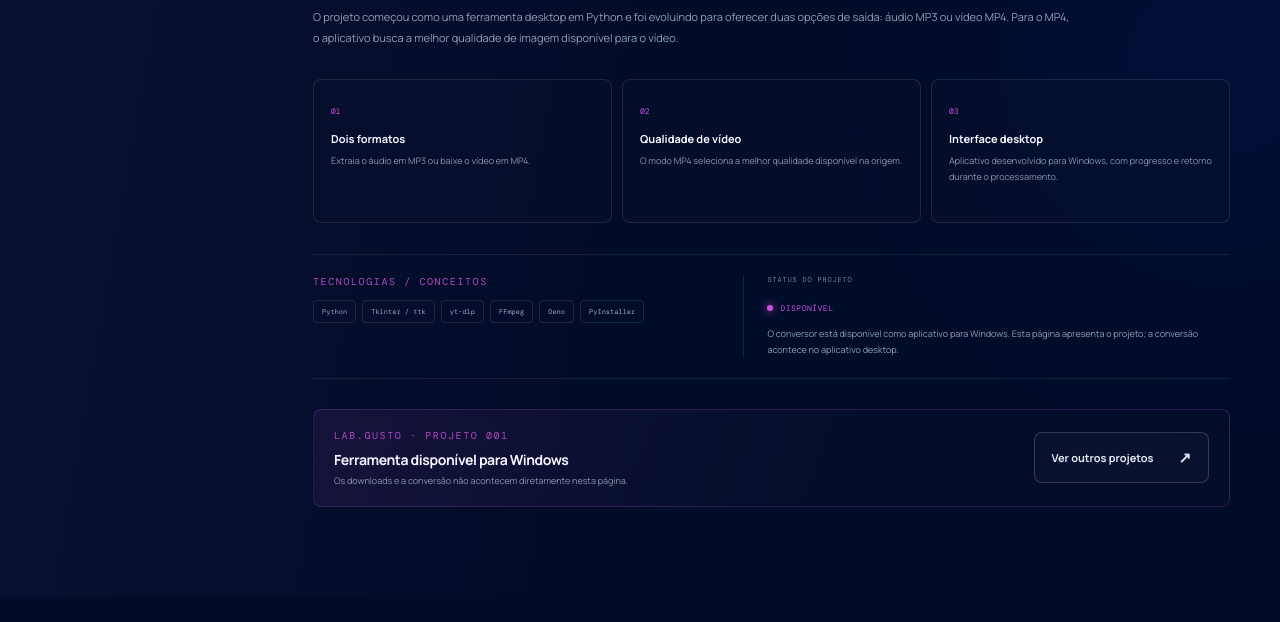
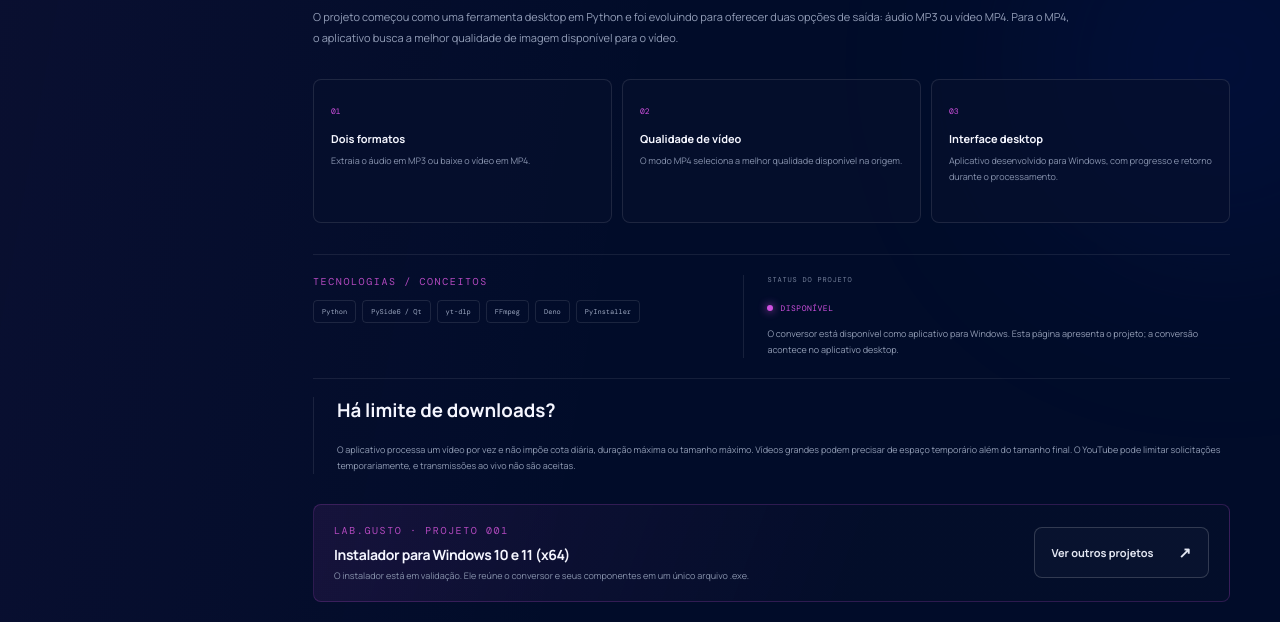
Before and after one commit to Algusto-RC/lab.gusto, a plain HTML site: page projects/youtube-conversor.html in a window 1280 px wide. Shown: the part 906-1528 px from the top of the page. Drawn offline with nearby package versions, Linux system fonts and the light colour scheme.

Commit message:
Documenta limites e preparação do instalador Windows

```diff
--- a/projects/youtube-conversor.html
+++ b/projects/youtube-conversor.html
@@ -41,8 +41,9 @@
       <aside class="project-index"><span>001</span><span class="index-line"></span> SOBRE O PROJETO</aside>
       <div class="project-main-copy"><div class="content-heading"><div class="eyebrow section-eyebrow">A IDEIA</div><h2>O objetivo é deixar o processo de conversão claro: inserir o link, escolher o formato e acompanhar o andamento em uma interface própria.</h2></div><p class="project-description">O projeto começou como uma ferramenta desktop em Python e foi evoluindo para oferecer duas opções de saída: áudio MP3 ou vídeo MP4. Para o MP4, o aplicativo busca a melhor qualidade de imagem disponível para o vídeo.</p>
         <div class="feature-grid"><article class="feature-item"><span class="feature-number">01</span><h3>Dois formatos</h3><p>Extraia o áudio em MP3 ou baixe o vídeo em MP4.</p></article><article class="feature-item"><span class="feature-number">02</span><h3>Qualidade de vídeo</h3><p>O modo MP4 seleciona a melhor qualidade disponível na origem.</p></article><article class="feature-item"><span class="feature-number">03</span><h3>Interface desktop</h3><p>Aplicativo desenvolvido para Windows, com progresso e retorno durante o processamento.</p></article></div>
-        <div class="project-lower"><div class="tech-block"><div class="eyebrow section-eyebrow">TECNOLOGIAS / CONCEITOS</div><div class="tech-tags"><span class="tech-tag">Python</span><span class="tech-tag">Tkinter / ttk</span><span class="tech-tag">yt-dlp</span><span class="tech-tag">FFmpeg</span><span class="tech-tag">Deno</span><span class="tech-tag">PyInstaller</span></div></div><div class="status-block"><span class="status-label">STATUS DO PROJETO</span><b class="project-status available"><i></i>DISPONÍVEL</b><p>O conversor está disponível como aplicativo para Windows. Esta página apresenta o projeto; a conversão acontece no aplicativo desktop.</p></div></div>
-        <div class="project-bottom-cta"><div><span class="eyebrow section-eyebrow">LAB.GUSTO · PROJETO 001</span><h3>Ferramenta disponível para Windows</h3><p>Os downloads e a conversão não acontecem diretamente nesta página.</p></div><a class="button button-outline" href="../index.html#ferramentas">Ver outros projetos <span>↗</span></a></div>
+        <div class="project-lower"><div class="tech-block"><div class="eyebrow section-eyebrow">TECNOLOGIAS / CONCEITOS</div><div class="tech-tags"><span class="tech-tag">Python</span><span class="tech-tag">PySide6 / Qt</span><span class="tech-tag">yt-dlp</span><span class="tech-tag">FFmpeg</span><span class="tech-tag">Deno</span><span class="tech-tag">PyInstaller</span></div></div><div class="status-block"><span class="status-label">STATUS DO PROJETO</span><b class="project-status available"><i></i>DISPONÍVEL</b><p>O conversor está disponível como aplicativo para Windows. Esta página apresenta o projeto; a conversão acontece no aplicativo desktop.</p></div></div>
+        <div class="status-block"><h3>Há limite de downloads?</h3><p>O aplicativo processa um vídeo por vez e não impõe cota diária, duração máxima ou tamanho máximo. Vídeos grandes podem precisar de espaço temporário além do tamanho final. O YouTube pode limitar solicitações temporariamente, e transmissões ao vivo não são aceitas.</p></div>
+        <div class="project-bottom-cta"><div><span class="eyebrow section-eyebrow">LAB.GUSTO · PROJETO 001</span><h3>Instalador para Windows 10 e 11 (x64)</h3><p>O instalador está em validação. Ele reúne o conversor e seus componentes em um único arquivo .exe.</p></div><a class="button button-outline" href="../index.html#ferramentas">Ver outros projetos <span>↗</span></a></div>
       </div>
     </div></section>
   </main>
```
